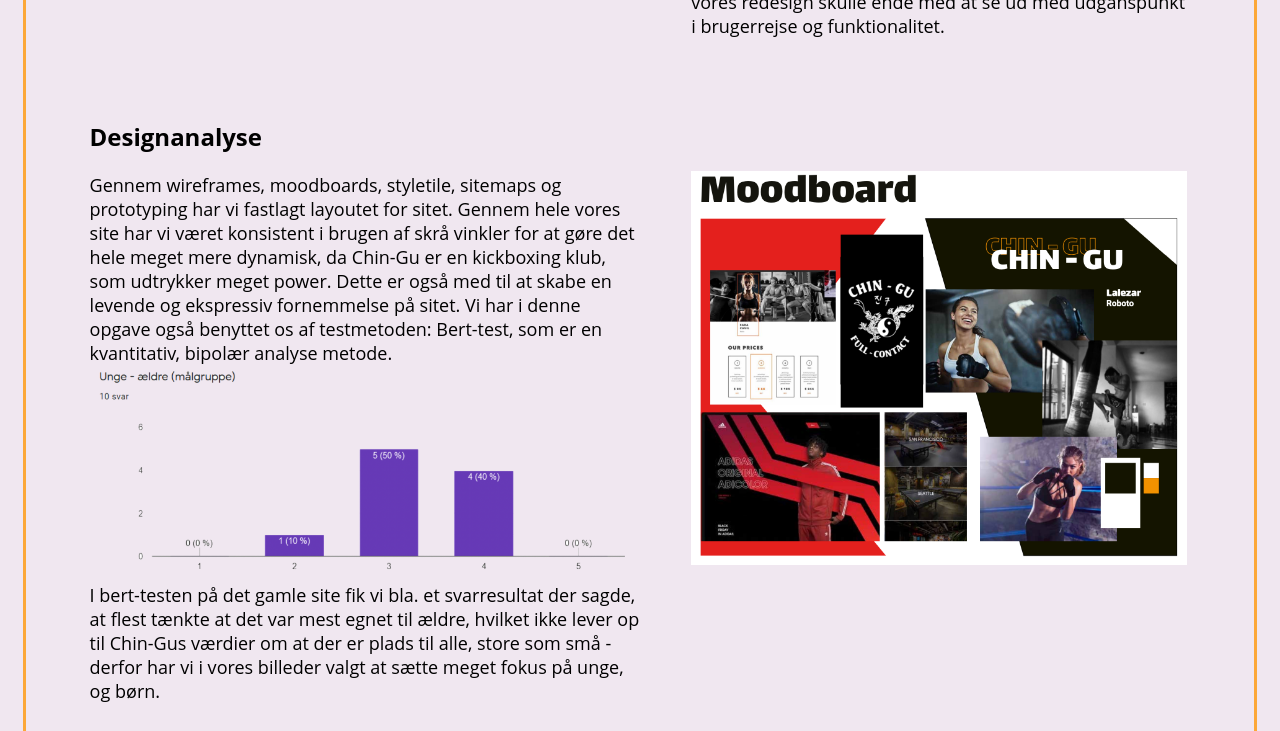
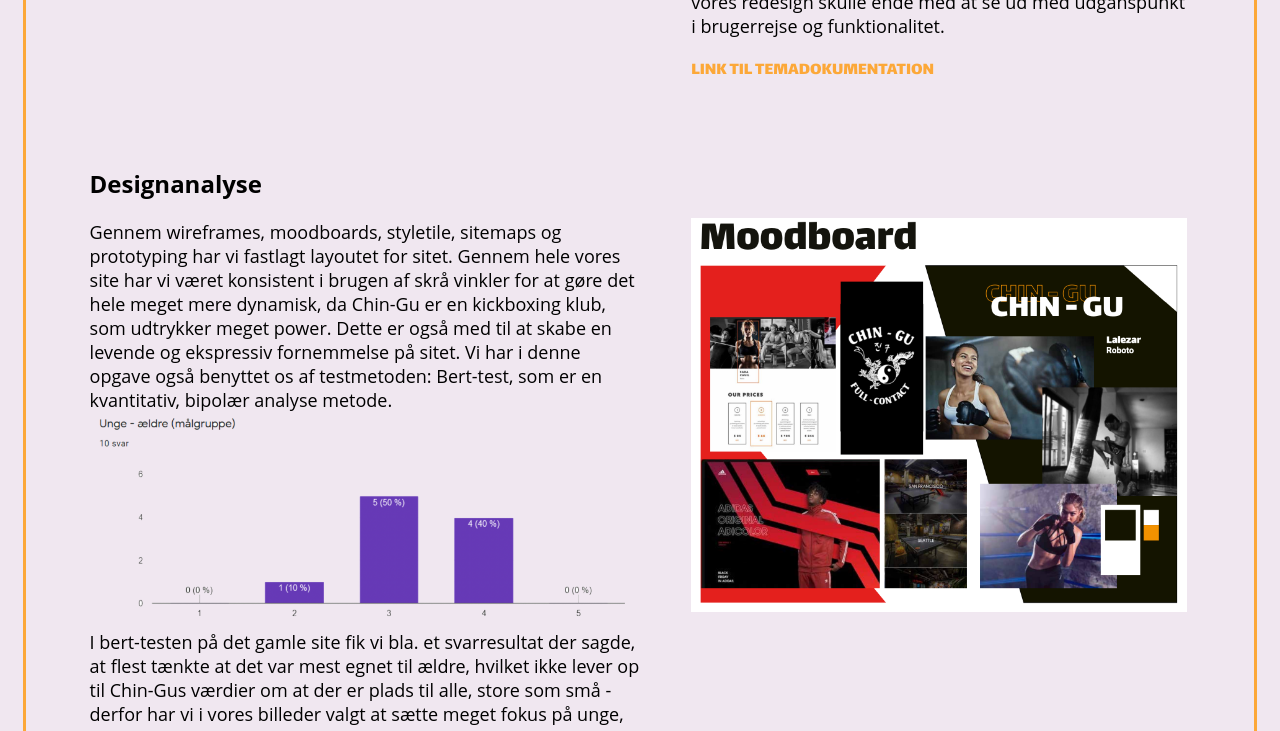
Before and after one commit to pern9015/portfolio, a plain HTML site: page projekt4.html in a window 1280 px wide. Shown: the part 1269-2000 px from the top of the page. Drawn offline with Linux system fonts and the light colour scheme.

Commit message:
link til temadokumentation

```diff
--- a/projekt4.css
+++ b/projekt4.css
@@ -157,6 +157,13 @@
     width: 100%;
 }
 
+a p.temadokumentation {
+    color: #fca838;
+    font-family: lalezar;
+    text-transform: uppercase;
+    cursor: pointer;
+    font-size: 18px;
+}
 
 /*_________________________third_section________________________________*/
 #third_section {
@@ -390,6 +397,7 @@
         margin-top: 1vw;
     }
 
+
     /*_________________________third_section________________________________*/
 
     #third_section .section_wrapper {
@@ -459,7 +467,7 @@
         width: 4%;
         margin-left: 85.5vw;
         cursor: pointer;
-        margin-top: 198vw;
+        margin-top: 200vw;
     }
 
     footer {
--- a/projekt4.html
+++ b/projekt4.html
@@ -72,8 +72,14 @@
                     <h2>Processen</h2>
                     <p>I redesign arbejdet har vi arbejdet med SCRUM framework, hvilket har hjulpet os til at overskueliggøre de forskellige tasks, samt kategorisere opgaverne i de overordnede punkter i double-diamond-modellen. Derudover har vi også benyttet git og github til at arbejde sammen om kodningen.
                         <br>Gennem desk-research og 5-sekunders-test, skaffede vi os viden om hvad Chin-Gu står for, samt hvilke mangler der var på det eksisterende site, for bedre at kunne fastlægge en stil for layoutet. Derudover lavede vi også en eksperttest/heuristisk evaluering af det nuværende site og dets usability. Vi benyttede i arbejdet bla. herustikker som: "visability of system status", "consistency and standards" og "aestetic and minimalist design" for at analysere det nuværende site, men samtidig også til at fastlægge hvordan vores redesign skulle ende med at se ud med udganspunkt i brugerrejse og funktionalitet.
+                    </p>
 
-                    </p>
+                    <a href="Chin-Gu_Dokumentation-2.pdf" download>
+                        <p class="temadokumentation">Link til temadokumentation</p>
+                    </a>
+
+
+
                 </section>
             </section>
         </section>
```
Also changed, not shown: 1 other file.
